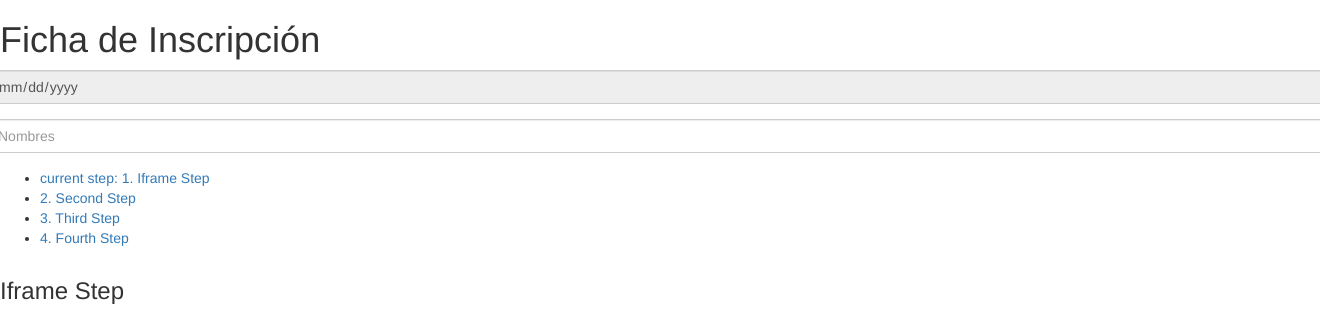
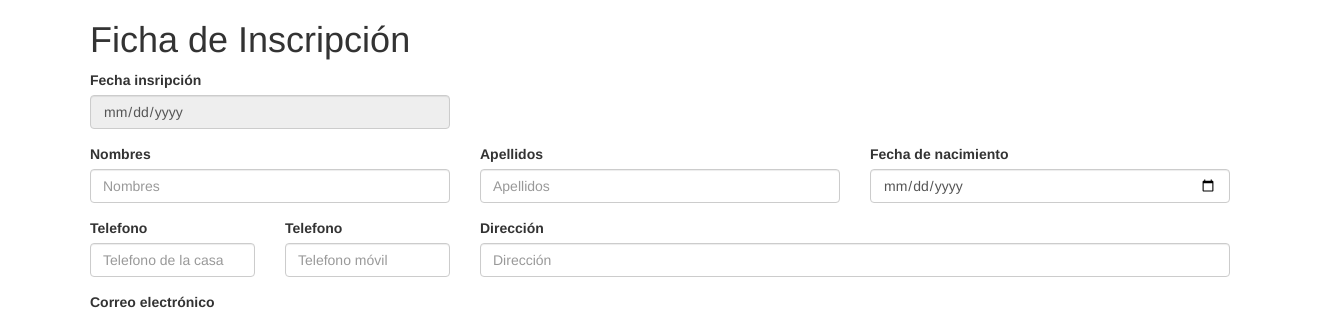
Before and after one commit to arodrigueze0215/Ejapp, a Django app: a page that uses templates/inscription.html in a window 1320 px wide; the page is wider, and only the part inside the window is pictured. Shown: the top 311 px of that part. Run offline with Django 3.2, Linux system fonts and the light colour scheme; some libraries are stand-ins or nearby versions.

Commit message:
add more inputs

```diff
--- a/templates/inscription.html
+++ b/templates/inscription.html
@@ -11,49 +11,51 @@
 
     </head>
     <body>
-        <div class="Main">
+        <div class="Main container">
             <h1>Ficha de Inscripción</h1>
-            <form class="form-horizontal">
-
-                <div class="form-group">
-                    <label class="sr-only" for="date-inscription">Fecha insripción</label>
-                    <input type="date" class="form-control" id="date-inscription" placeholder="Fecha insripción" disabled>
+            <form>
+               <div class="row">
+                    <div class="form-group col-md-4">
+                        <label for="date-inscription">Fecha insripción</label>
+                        <input type="date" class="form-control" id="date-inscription" placeholder="Fecha insripción" disabled>
+                    </div>
+               </div>
+               <div class="row">
+                    <div class="form-group col-md-4">
+                        <label for="first-name">Nombres</label>
+                        <input type="text" class="form-control" id="first-name" placeholder="Nombres">
+                    </div>
+                    <div class="form-group col-md-4">
+                        <label for="last-name">Apellidos</label>
+                        <input type="text" class="form-control" id="last-name" placeholder="Apellidos">
+                    </div>
+                    <div class="form-group col-md-4">
+                        <label for="date-born">Fecha de nacimiento</label>
+                        <input type="date" class="form-control" id="date-born" placeholder="Fecha de nacimiento">
+                    </div>
+               </div>
+                <div class="row">
+                    <div class="form-group col-md-2">
+                        <label for="number-home">Telefono</label>
+                        <input type="tel" class="form-control" id="number-home" placeholder="Telefono de la casa">
+                    </div>
+                     <div class="form-group col-md-2">
+                        <label for="number-mobile">Telefono</label>
+                        <input type="tel" class="form-control" id="number-mobile" placeholder="Telefono móvil">
+                    </div>
+                    <div class="form-group col-md-8">
+                        <label for="address">Dirección</label>
+                        <input type="text" class="form-control" id="address" placeholder="Dirección">
+                    </div>
                 </div>
                 <div class="form-group">
-                    <label class="sr-only" for="first-name">Nombres</label>
-                    <input type="text" class="form-control" id="first-name" placeholder="Nombres">
+                    <label for="mail">Correo electrónico</label>
+                    <input type="email" class="form-control" id="mail" placeholder="Correo electrónico">
                 </div>
             </form>
         </div>
-        <div id="example-embed">
-            <h3>Iframe Step</h3>
-            <section data-mode="iframe" data-url="https://www.google.com.co">
-            </section>
-            <h3>Second Step</h3>
-            <section>
-                <p>Donec mi sapien, hendrerit nec egestas a, rutrum vitae dolor. Nullam venenatis diam ac ligula elementum pellentesque.
-                    In lobortis sollicitudin felis non eleifend. Morbi tristique tellus est, sed tempor elit. Morbi varius, nulla quis condimentum
-                    dictum, nisi elit condimentum magna, nec venenatis urna quam in nisi. Integer hendrerit sapien a diam adipiscing consectetur.
-                    In euismod augue ullamcorper leo dignissim quis elementum arcu porta. Lorem ipsum dolor sit amet, consectetur adipiscing elit.
-                    Vestibulum leo velit, blandit ac tempor nec, ultrices id diam. Donec metus lacus, rhoncus sagittis iaculis nec, malesuada a diam.
-                    Donec non pulvinar urna. Aliquam id velit lacus.</p>
-            </section>
-            <h3>Third Step</h3>
-            <section>
-                <p>Morbi ornare tellus at elit ultrices id dignissim lorem elementum. Sed eget nisl at justo condimentum dapibus. Fusce eros justo,
-                    pellentesque non euismod ac, rutrum sed quam. Ut non mi tortor. Vestibulum eleifend varius ullamcorper. Aliquam erat volutpat.
-                    Donec diam massa, porta vel dictum sit amet, iaculis ac massa. Sed elementum dui commodo lectus sollicitudin in auctor mauris
-                    venenatis.</p>
-            </section>
-            <h3>Fourth Step</h3>
-            <section>
-                <p>Quisque at sem turpis, id sagittis diam. Suspendisse malesuada eros posuere mauris vehicula vulputate. Aliquam sed sem tortor.
-                    Quisque sed felis ut mauris feugiat iaculis nec ac lectus. Sed consequat vestibulum purus, imperdiet varius est pellentesque vitae.
-                    Suspendisse consequat cursus eros, vitae tempus enim euismod non. Nullam ut commodo tortor.</p>
-            </section>
-        </div>
-    <script src="http://code.jquery.com/jquery-latest.js"></script>
-    <script type="text/javascript" src="{% static 'js/jquery.steps.min.js' %}"> </script>
-    <script type="text/javascript" src="{% static 'js/inscription.js' %}"> </script>
+
+    <!--<script src="http://code.jquery.com/jquery-latest.js"></script>-->
+    <!--<script type="text/javascript" src="{% static 'js/inscription.js' %}"> </script>-->
     </body>
 </html>
```
